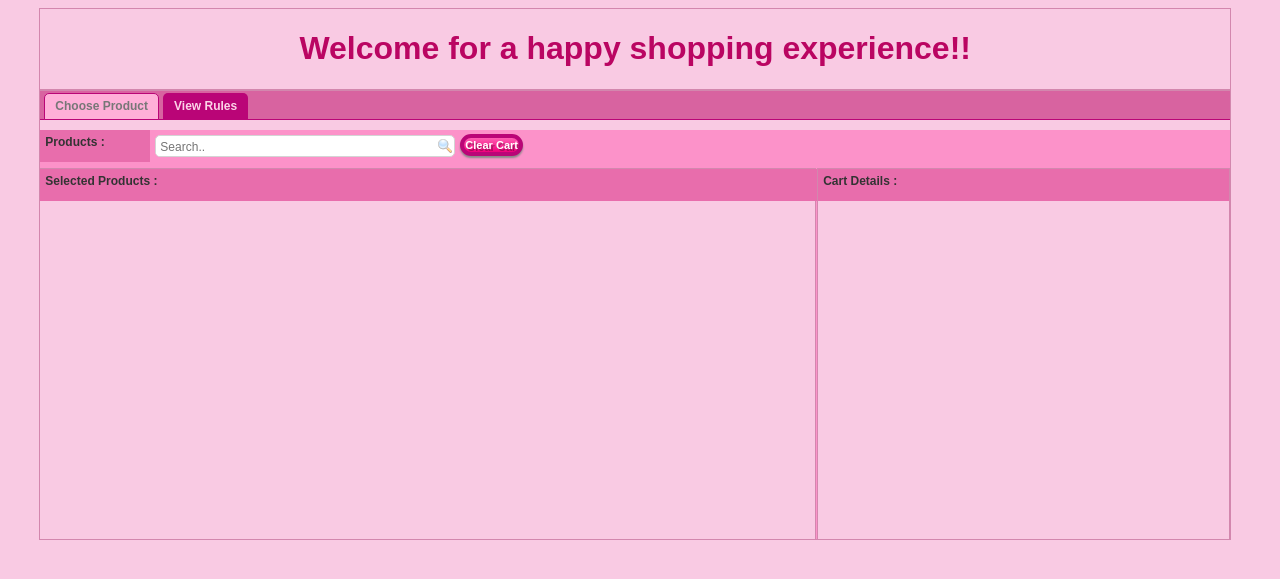
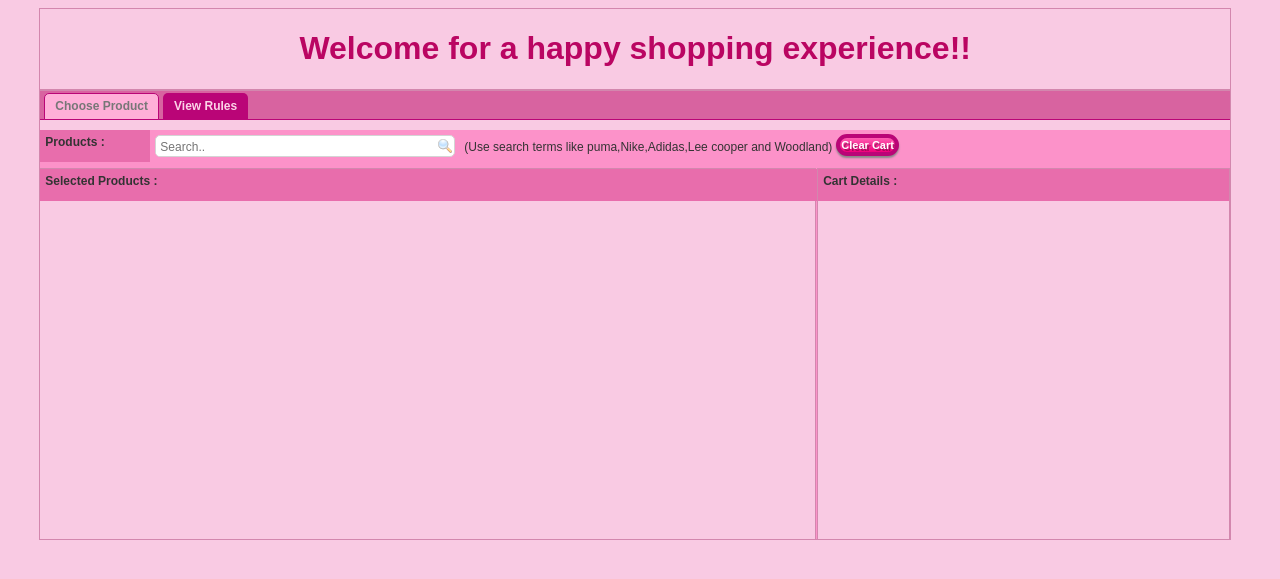
Before and after one commit to jagadeeshbalajiv/ruleEngine, a PHP site: page /contents/index.php in a window 1280 px wide. Shown: the top 579 px of the page. Run offline with PHP 8.4, Linux system fonts and the light colour scheme; a stand-in replaces the project's code that opens the database connection.

Commit message:
Read me update

```diff
--- a/contents/choose_product_section.php
+++ b/contents/choose_product_section.php
@@ -10,6 +10,7 @@
 		<input type='hidden' id='selectedProductIds' name='selectedProductIds' />
 		<div id='hiddenDivForProducts'></div>
 	</div>
+	<div style="width: 298px; height: 20px;float: left;padding-top: 10px; padding-left:4px; padding-right:4px;width: auto;">(Use search terms like puma,Nike,Adidas,Lee cooper and Woodland)</div>
 	<input type="button" name='clearSelectedProducts' id='clearSelectedProducts' value='Clear Cart' class='buttonsPrimary'/>
 </div>
 <div class='productBottom'>
```
Also changed, not shown: index.php (+18 -0 lines), README.md.
